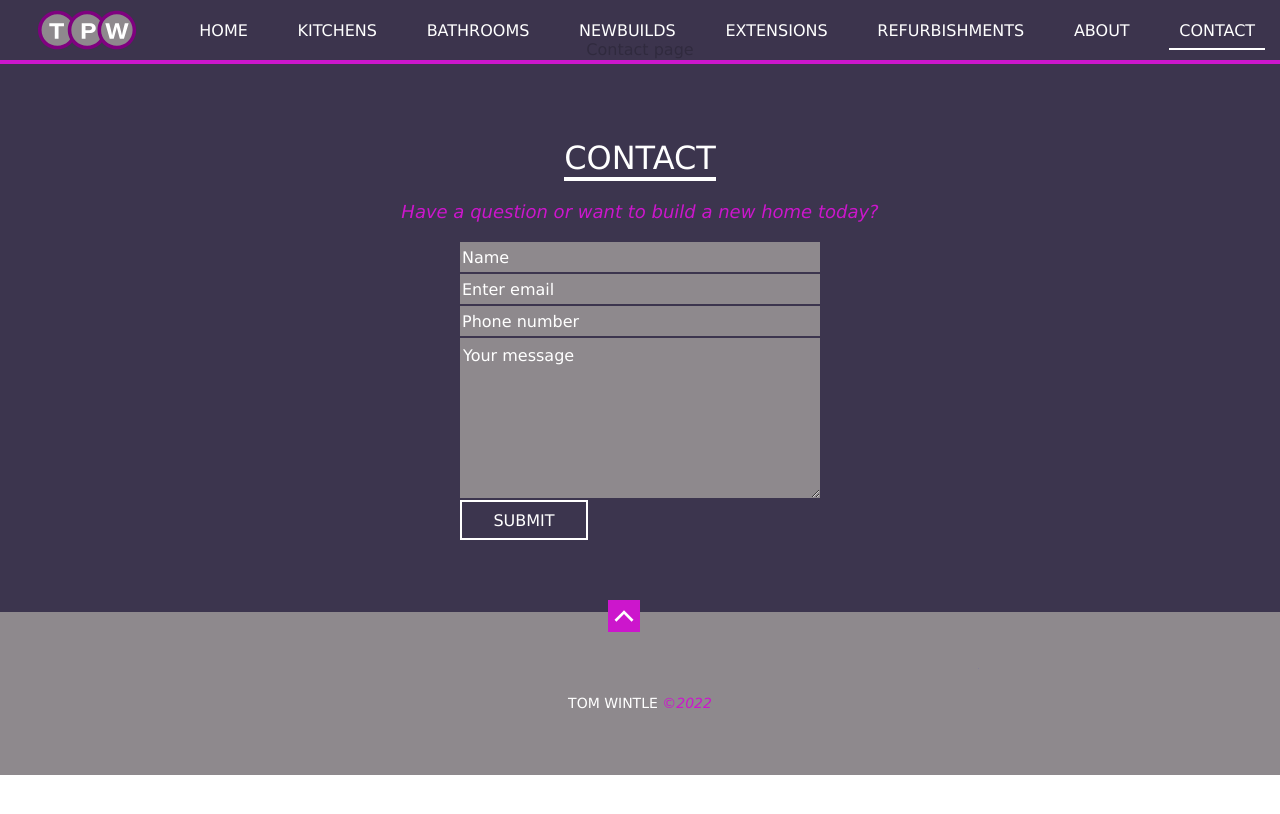
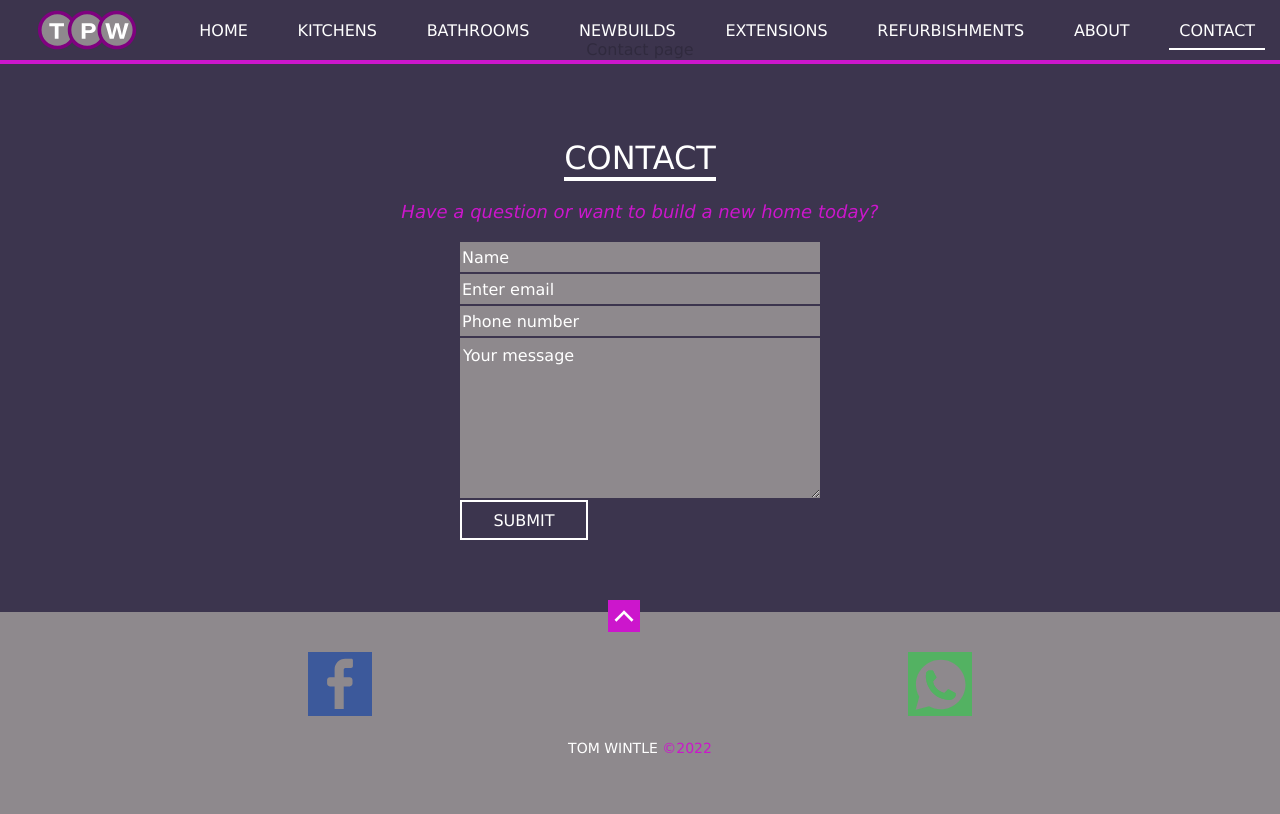
Before and after one commit to DylanWarrener/tpw-development-website-react, a React (Create React App) app: page /contact in a window 1280 px wide. Shown: the top 814 px of the page. Built offline with nearby package versions, Linux system fonts and the light colour scheme.

Commit message:
Renamed imports

```diff
--- a/src/components/social-media/footer/socials-footer.jsx
+++ b/src/components/social-media/footer/socials-footer.jsx
@@ -1,6 +1,7 @@
 import React from 'react';
 
-import Facebook from '../../../assets/static/socials/Facebook.svg';
+import { ReactComponent as Facebook } from '../../../assets/static/socials/facebook.svg';
+import { ReactComponent as Whatsapp } from '../../../assets/static/socials/whatsapp.svg';
 
 // Stylesheet
 import './socials-footer.scss';
@@ -9,15 +10,14 @@ const SocialsFooter = () => {
     return (
         <div id='socials-container'>
             <div id='socials-link'>
-                <a
-                    href='https://www.facebook.com/'
-                    className='socials facebook'
-                >
-                    Facebook
+                <a href='https://www.facebook.com/' className='socials'>
+                    <Facebook className='facebook'/>
                 </a>
-                <a href='https://www.facebook.com/' className='socials whatsapp'>Whatsapp</a>
+                <a href='https://www.facebook.com/' className='socials'>
+                    <Whatsapp className='whatsapp'/>
+                </a>
             </div>
-            <p id='copyright-text'>TOM WINTLE <i id='copyright-icon'>&copy;2022</i></p>
+            <p id='copyright-text'>TOM WINTLE <b id='copyright-icon'>&copy;2022</b></p>
         </div>
     )
 };
```
